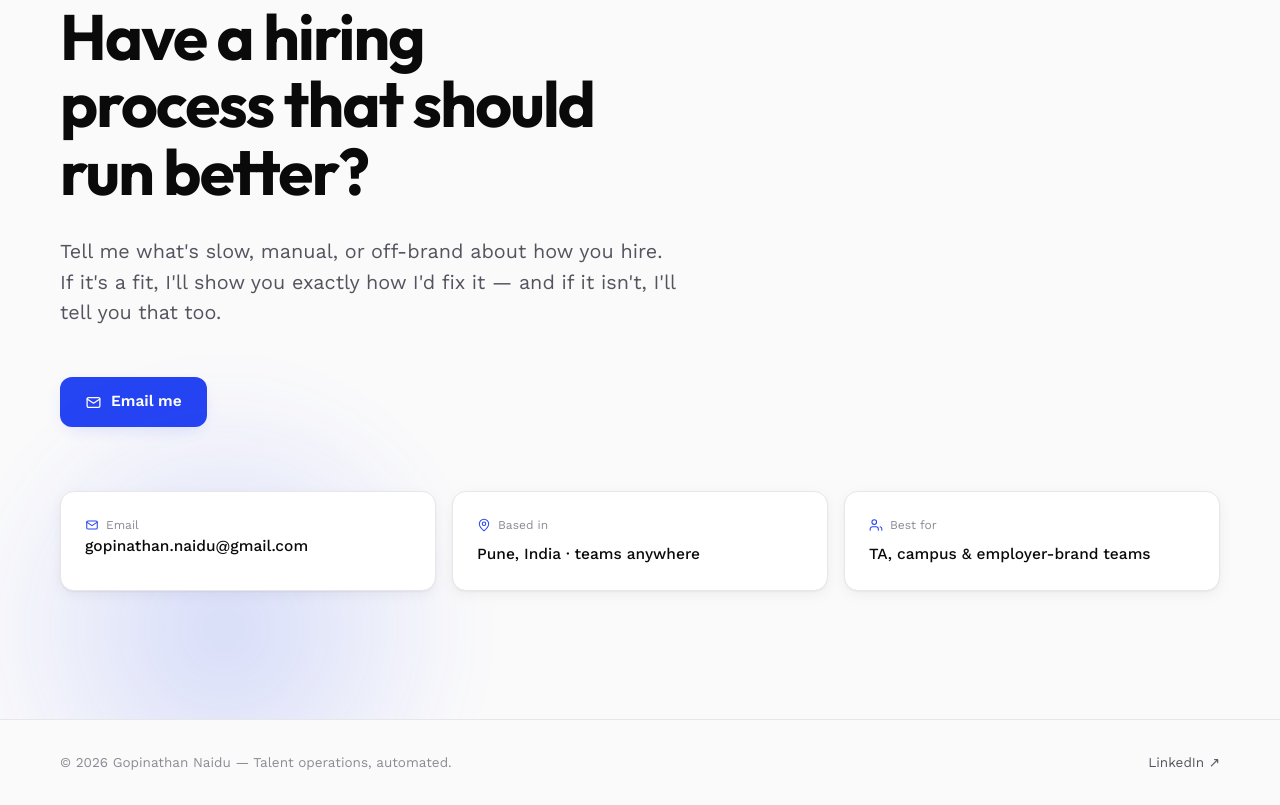
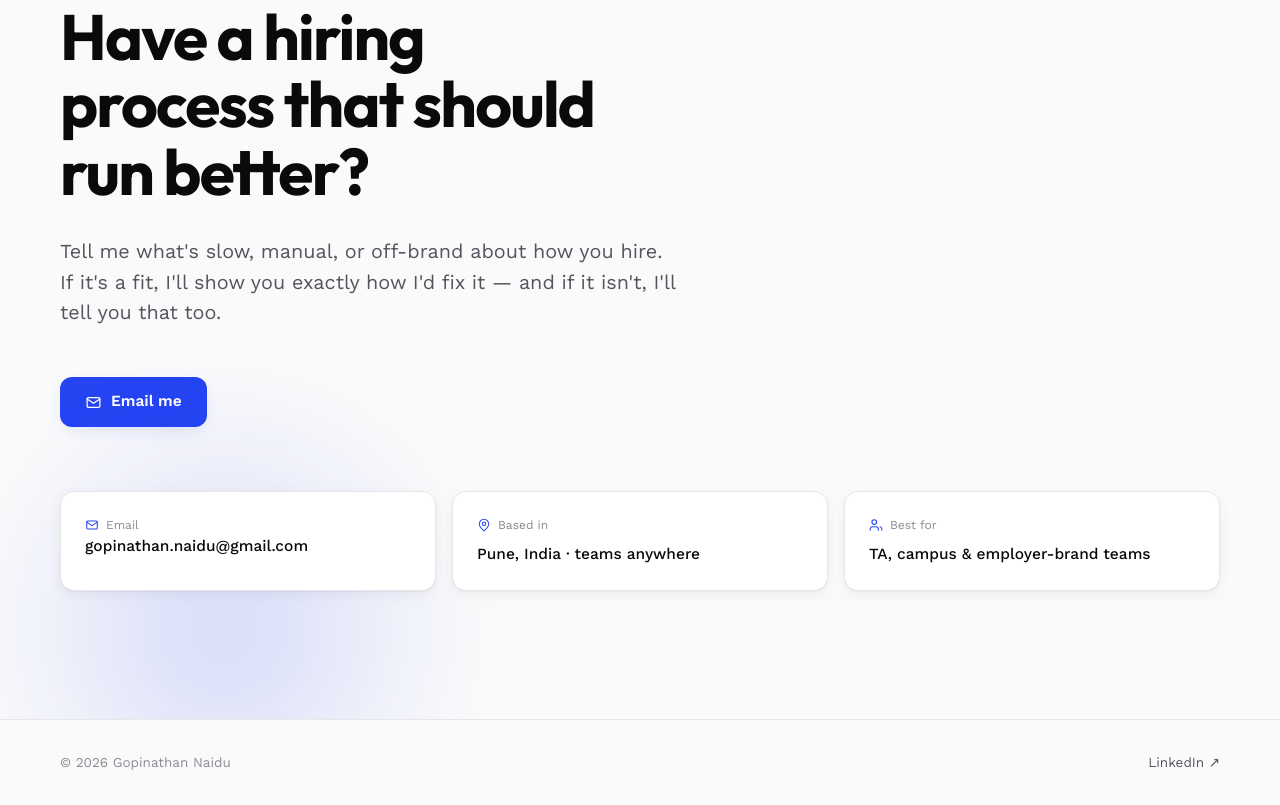
Before and after one commit to gnaidu05/hire, a plain HTML site: page index.html in a window 1280 px wide. Shown: the part 9362-10167 px from the top of the page. Drawn offline with nearby package versions, Linux system fonts and the light colour scheme.

Commit message:
Update footer text in index.html
Removed the text '— Talent operations, automated.' from the footer.

```diff
--- a/index.html
+++ b/index.html
@@ -811,7 +811,7 @@
 
 <footer>
   <div class="wrap foot">
-    <span>© <span id="yr">2026</span> Gopinathan Naidu — Talent operations, automated.</span>
+    <span>© <span id="yr">2026</span> Gopinathan Naidu </span>
     <a href="https://in.linkedin.com/in/gnaidu" target="_blank" rel="noopener noreferrer" style="color:var(--muted)">LinkedIn ↗</a>
   </div>
 </footer>
```
